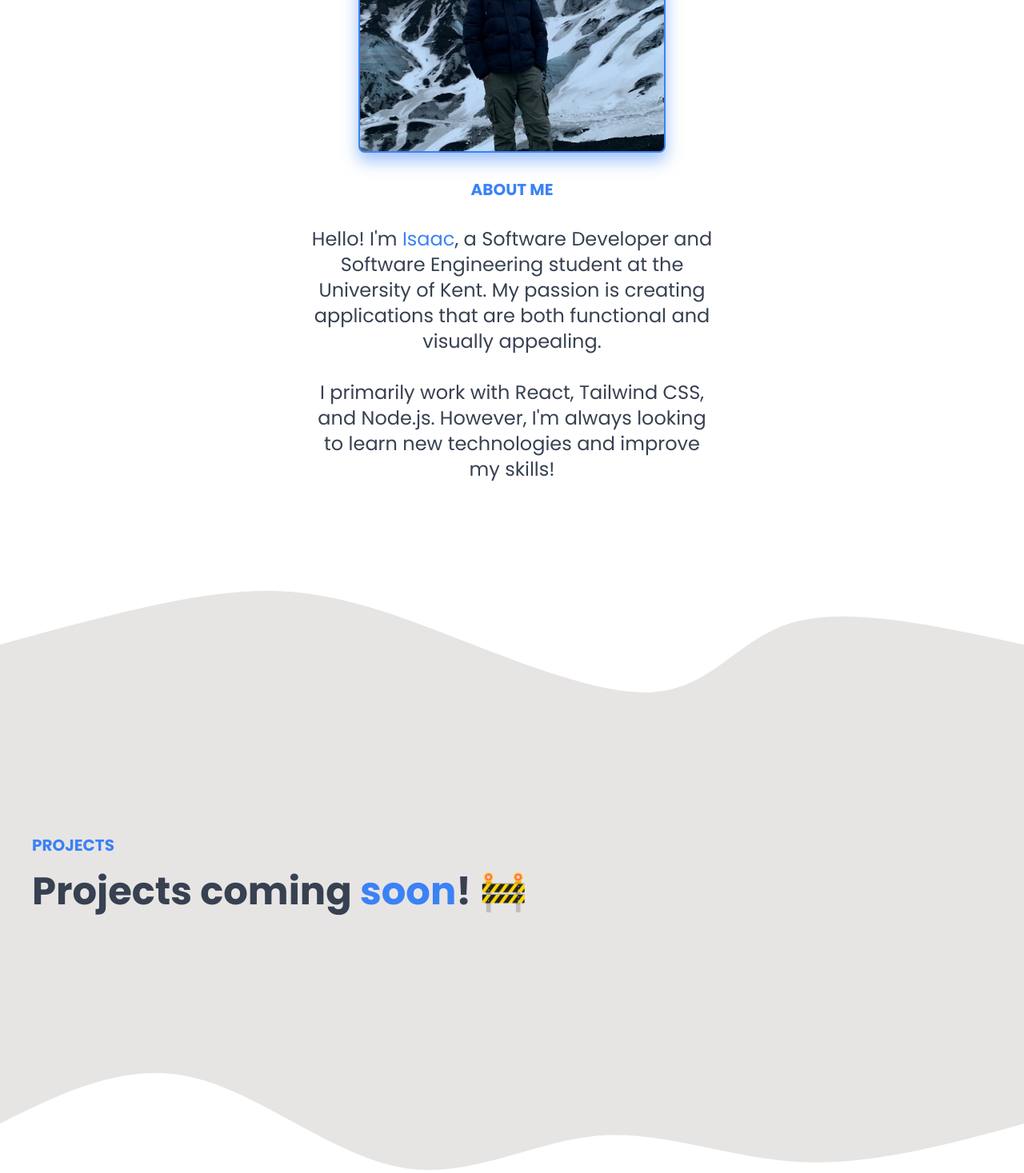
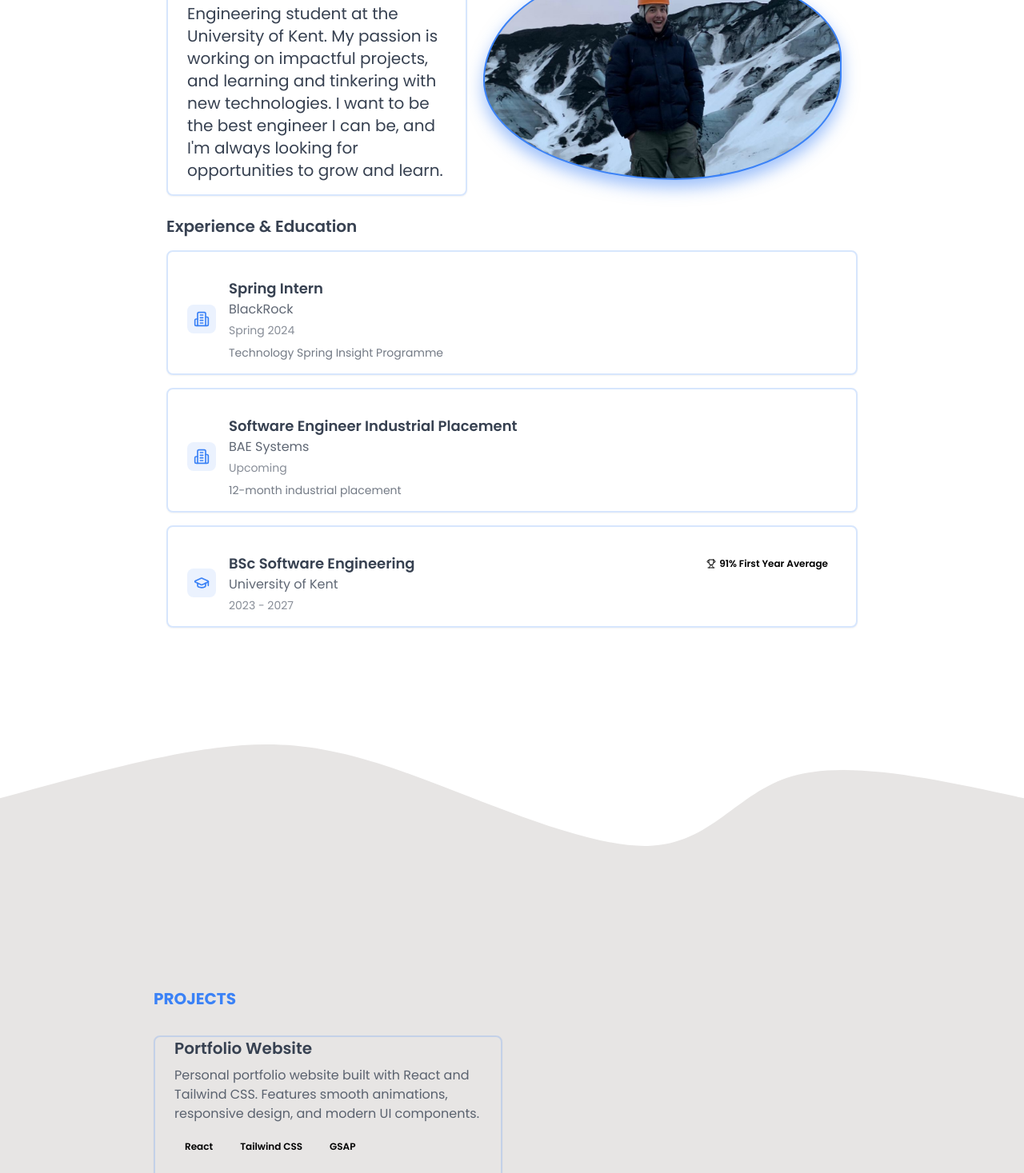
Before and after one commit to Isaac-Miless/portfolio, a React (Create React App) app: page / in a window 1280 px wide. Shown: the part 1330-2797 px from the top of the page at 80% size. Built offline with nearby package versions, Linux system fonts and the light colour scheme.

Commit message:
Change AboutMe (not responsive) and start working on Projects a little
Need to make AboutMe responsive, then carry on with projects

```diff
--- a/package.json
+++ b/package.json
@@ -11,7 +11,9 @@
     "@testing-library/jest-dom": "^5.17.0",
     "@testing-library/react": "^13.4.0",
     "@testing-library/user-event": "^13.5.0",
+    "class-variance-authority": "^0.7.1",
     "gsap": "^3.12.5",
+    "lucide-react": "^0.475.0",
     "react": "^18.3.1",
     "react-dom": "^18.3.1",
     "react-scripts": "5.0.1",
--- a/src/components/about-me/AboutMeText.jsx
+++ b/src/components/about-me/AboutMeText.jsx
@@ -1,23 +1,93 @@
-import React from "react";
-import Header from "../Header";
+import Header from "../Header"
+import { Badge } from "../../components/ui/badge"
+import { Card, CardContent } from "../../components/ui/card"
+import { Building2, GraduationCap, Trophy } from "lucide-react"
+import Iceland from "../../assets/iceland.png"
 
 function AboutMeText() {
+  const experiences = [
+    {
+      title: "Spring Intern",
+      company: "BlackRock",
+      icon: <Building2 className="w-5 h-5 text-primary" />,
+      date: "Spring 2024",
+      type: "work",
+      description: "Technology Spring Insight Programme",
+    },
+    {
+      title: "Software Engineer Industrial Placement",
+      company: "BAE Systems",
+      icon: <Building2 className="w-5 h-5 text-primary" />,
+      date: "Upcoming",
+      type: "work",
+      description: "12-month industrial placement",
+    },
+    {
+      title: "BSc Software Engineering",
+      company: "University of Kent",
+      icon: <GraduationCap className="w-5 h-5 text-primary" />,
+      date: "2023 - 2027",
+      achievement: "91% First Year Average",
+      type: "education",
+    },
+  ]
+
   return (
-    <>
-      <div className="about-me-header mt-8">
+    <div className="w-full px-4">
+      <div className="about-me-header">
         <Header title="ABOUT ME" />
       </div>
-      <div className="about-me-txt mt-8 text-xl lg:text-2xl text-neutral text-center max-w-[70vw] md:min-w-[40vw] lg:max-w-[20vw]">
-        Hello! I'm <span className="text-primary">Isaac</span>, a Software
-        Developer and Software Engineering student at the University of Kent. My
-        passion is creating applications that are both functional and visually
-        appealing.
-        <br />
-        <br />I primarily work with React, Tailwind CSS, and Node.js. However,
-        I'm always looking to learn new technologies and improve my skills!
+
+      <div className="about-me-txt mt-8 space-y-6">
+        <div className="intro-card flex flex-row justify-center">
+          <Card className="border-2 border-primary/20 hover:border-primary/40 transition-all duration-300 w-[50%]">
+            <CardContent className="pt-6">
+              <p className="text-lg lg:text-xl text-neutral translate-y-2">
+                Hello! I'm <span className="text-primary font-semibold">Isaac</span>, a Software
+                Engineering student at the University of Kent. My passion is working on impactful projects, and learning and tinkering with new technologies. I want to be the best engineer I can be, and I'm always looking for opportunities to grow and learn.
+              </p>
+            </CardContent>
+          </Card>
+
+          <div style={{ backgroundImage: `url(${Iceland})` }} className="blob bg-primary border-2 border-primary min-w-[50vw] min-h-[50vw] md:min-w-[35vw] md:min-h-[20vw] bg-cover bg-center m-5 shadow-custom animate-blob transition-all duration-[2000] ease-in-out bg-cover bg-center"></div>
+        </div>
+
+        <div className="space-y-4">
+          <h3 className="text-xl font-semibold text-neutral">Experience & Education</h3>
+          <div className="space-y-4">
+            {experiences.map((exp, index) => (
+              <Card
+              key={index}
+              className="border-2 border-primary/20 hover:border-primary/40 transition-all duration-300 group"
+            >
+              <CardContent className="pt-6">
+                <div className="flex items-center justify-center gap-4">
+                  <div className="p-2 bg-primary/10 rounded-lg group-hover:bg-primary/20 transition-colors shrink-0 justify-center items-center translate-y-2">
+                    {exp.icon}
+                  </div>
+                  <div className="flex-1 min-w-0 translate-y-2">
+                    <div className="flex items-center justify-between flex-wrap gap-2">
+                      <h4 className="text-lg font-semibold text-neutral">{exp.title}</h4>
+                      {exp.achievement && (
+                        <Badge variant="secondary" className="flex items-center gap-1 shrink-0">
+                          <Trophy className="w-3 h-3" />
+                          {exp.achievement}
+                        </Badge>
+                      )}
+                    </div>
+                    <p className="text-neutral/80">{exp.company}</p>
+                    <p className="text-sm text-neutral/60 mt-1">{exp.date}</p>
+                    {exp.description && <p className="text-sm text-neutral/70 mt-2">{exp.description}</p>}
+                  </div>
+                </div>
+              </CardContent>
+            </Card>
+            ))}
+          </div>
+        </div>
       </div>
-    </>
-  );
+    </div>
+  )
 }
 
 export default AboutMeText;
--- /dev/null
+++ b/src/components/ui/badge.jsx
@@ -0,0 +1,25 @@
+import { cva } from "class-variance-authority"
+import { cn } from "../../lib/utils"
+
+const badgeVariants = cva(
+  "inline-flex items-center rounded-full border px-2.5 py-0.5 text-xs font-semibold transition-colors focus:outline-none focus:ring-2 focus:ring-ring focus:ring-offset-2",
+  {
+    variants: {
+      variant: {
+        default: "border-transparent bg-primary text-primary-foreground hover:bg-primary/80",
+        secondary: "border-transparent bg-secondary text-secondary-foreground hover:bg-secondary/80",
+        destructive: "border-transparent bg-destructive text-destructive-foreground hover:bg-destructive/80",
+        outline: "text-foreground",
+      },
+    },
+    defaultVariants: {
+      variant: "default",
+    },
+  },
+)
+
+function Badge({ className, variant, ...props }) {
+  return <div className={cn(badgeVariants({ variant }), className)} {...props} />
+}
+
+export { Badge, badgeVariants }
--- /dev/null
+++ b/src/components/ui/card.jsx
@@ -0,0 +1,34 @@
+import * as React from "react"
+import { cn } from "../../lib/utils"
+
+const Card = React.forwardRef(({ className, ...props }, ref) => (
+  <div ref={ref} className={cn("rounded-lg border bg-card text-card-foreground shadow-sm", className)} {...props} />
+))
+Card.displayName = "Card"
+
+const CardHeader = React.forwardRef(({ className, ...props }, ref) => (
+  <div ref={ref} className={cn("flex flex-col space-y-1.5 p-6", className)} {...props} />
+))
+CardHeader.displayName = "CardHeader"
+
+const CardTitle = React.forwardRef(({ className, ...props }, ref) => (
+  <h3 ref={ref} className={cn("text-2xl font-semibold leading-none tracking-tight", className)} {...props} />
+))
+CardTitle.displayName = "CardTitle"
+
+const CardDescription = React.forwardRef(({ className, ...props }, ref) => (
+  <p ref={ref} className={cn("text-sm text-muted-foreground", className)} {...props} />
+))
+CardDescription.displayName = "CardDescription"
+
+const CardContent = React.forwardRef(({ className, ...props }, ref) => (
+  <div ref={ref} className={cn("p-6 pt-0", className)} {...props} />
+))
+CardContent.displayName = "CardContent"
+
+const CardFooter = React.forwardRef(({ className, ...props }, ref) => (
+  <div ref={ref} className={cn("flex items-center p-6 pt-0", className)} {...props} />
+))
+CardFooter.displayName = "CardFooter"
+
+export { Card, CardHeader, CardTitle, CardDescription, CardContent, CardFooter }
--- /dev/null
+++ b/src/lib/utils.js
@@ -0,0 +1,3 @@
+export function cn(...classes) {
+    return classes.filter(Boolean).join(" ")
+}
--- a/src/sections/AboutMe.jsx
+++ b/src/sections/AboutMe.jsx
@@ -1,53 +1,40 @@
-import React from "react";
-import ImageLayout from "../components/about-me/ImageLayout";
-import AboutMeText from "../components/about-me/AboutMeText";
-import gsap from "gsap";
-import { useGSAP } from "@gsap/react";
-import { ScrollTrigger } from "gsap/all";
-gsap.registerPlugin(ScrollTrigger);
+import AboutMeText from "../components/about-me/AboutMeText"
+import gsap from "gsap"
+import { useGSAP } from "@gsap/react"
+import { ScrollTrigger } from "gsap/all"
+gsap.registerPlugin(ScrollTrigger)
 
 function AboutMe() {
   useGSAP(() => {
-    const aboutMeImg = document.querySelector(".about-me-img");
-    const aboutMeHeader = document.querySelector(".about-me-header");
-    const aboutMeText = document.querySelector(".about-me-txt");
+    const aboutMeHeader = document.querySelector(".about-me-header")
+    const aboutMeCards = document.querySelectorAll(".about-me-txt > *")
 
     const tl = gsap.timeline({
       scrollTrigger: {
-        trigger: aboutMeImg,
+        trigger: aboutMeHeader,
         start: "top bottom",
       },
-    });
-    tl.from(aboutMeImg, {
+    })
+
+    tl.from(aboutMeHeader, {
       opacity: 0,
       duration: 1,
-      x: -100,
+      x: 100,
+    }).from(aboutMeCards, {
+      opacity: 0,
+      duration: 0.5,
+      y: 50,
+      stagger: 0.2,
     })
-      .from(aboutMeHeader, {
-        opacity: 0,
-        duration: 1,
-        x: 100,
-      })
-      .from(aboutMeText, {
-        opacity: 0,
-        duration: 1,
-        y: 100,
-      });
-  }, []);
+  }, [])
 
   return (
-    <div
-      id="about"
-      className="flex flex-col bg-surface justify-center items-center min-h-[90vh] lg:min-h-[70vh]"
-    >
-      <div className="relative mt-5 mb-5 flex flex-col items-center justify-center min-h-screen">
-        <div className="relative flex items-center justify-center">
-          <ImageLayout />
-        </div>
+    <div id="about" className="flex flex-col bg-surface justify-center items-center min-h-[90vh] py-16">
+      <div className="relative flex flex-col items-center justify-center w-full max-w-4xl">
         <AboutMeText />
       </div>
     </div>
-  );
+  )
 }
 
-export default AboutMe;
+export default AboutMe
--- a/src/sections/Projects.jsx
+++ b/src/sections/Projects.jsx
@@ -1,32 +1,48 @@
-import React from "react";
-import Header from "../components/Header";
-import gsap from "gsap";
-import { useGSAP } from "@gsap/react";
-import { ScrollTrigger } from "gsap/all";
-gsap.registerPlugin(ScrollTrigger);
+import Header from "../components/Header"
+import { Card, CardContent, CardFooter } from "../components/ui/card"
+import { Badge } from "../components/ui/badge"
+import { GitCompare, ExternalLink } from "lucide-react"
+import gsap from "gsap"
+import { useGSAP } from "@gsap/react"
+import { ScrollTrigger } from "gsap/all"
+gsap.registerPlugin(ScrollTrigger)
 
 function Projects() {
+  const projects = [
+    {
+      title: "Portfolio Website",
+      description:
+        "Personal portfolio website built with React and Tailwind CSS. Features smooth animations, responsive design, and modern UI components.",
+      techStack: ["React", "Tailwind CSS", "GSAP"],
+      github: "https://github.com/Isaac-Miless/portfolio",
+      live: "https://isaac-miles.vercel.app",
+    },
+    // TODO: need to list my other projects here
+  ]
+
   useGSAP(() => {
-    const projectsHeader = document.querySelector(".projects-header");
-    const projectsText = document.querySelector(".projects-text");
+    const projectsHeader = document.querySelector(".projects-header")
+    const projectCards = document.querySelectorAll(".project-card")
 
     const tl = gsap.timeline({
       scrollTrigger: {
         trigger: projectsHeader,
         start: "top bottom",
       },
-    });
+    })
 
     tl.from(projectsHeader, {
       opacity: 0,
       duration: 1,
       y: 100,
-    }).from(projectsText, {
+    }).from(projectCards, {
       opacity: 0,
-      duration: 1,
-      x: -100,
-    });
-  }, []);
+      duration: 0.5,
+      y: 50,
+      stagger: 0.2,
+      immediateRender: false, // Prevents immediate application of the starting state
+    })
+  }, [])
 
   return (
     <>
@@ -47,15 +63,53 @@ function Projects() {
         ></path>
       </svg>
 
-      <div
-        id="projects"
-        className="flex flex-col p-10 min-h-[20vh] bg-stone-200"
-      >
-        <div className="projects-header">
-          <Header title="PROJECTS" />
-        </div>
-        <div className="projects-text text-3xl md:text-3xl lg:text-5xl py-5 text-neutral font-bold">
-          Projects coming <span className="text-primary">soon</span>! 🚧
+      <div id="projects" className="flex flex-col p-10 min-h-[20vh] bg-stone-200">
+        <div className="max-w-4xl mx-auto w-full">
+          <div className="projects-header mb-8">
+            <Header title="PROJECTS" />
+          </div>
+          <div className="grid grid-cols-1 md:grid-cols-2 gap-6">
+            {projects.map((project, index) => (
+              <Card
+                key={index}
+                className="project-card border-2 border-primary/20 hover:border-primary/40 transition-all duration-300 group"
+              >
+                <CardContent className="p-6">
+                  <h3 className="text-xl font-semibold text-neutral mb-2">{project.title}</h3>
+                  <p className="text-neutral/80 mb-4">{project.description}</p>
+                  <div className="flex flex-wrap gap-2 mb-4">
+                    {project.techStack.map((tech, i) => (
+                      <Badge key={i} variant="secondary" className="text-sm py-1 px-3">
+                        {tech}
+                      </Badge>
+                    ))}
+                  </div>
+                </CardContent>
+                <CardFooter className="px-6 pb-6 pt-0 flex gap-4">
+                  <a
+                    href={project.github}
+                    target="_blank"
+                    rel="noopener noreferrer"
+                    className="flex items-center gap-2 text-neutral hover:text-primary transition-colors"
+                  >
+                    <GitCompare className="w-5 h-5" />
+                    <span>GitHub</span>
+                  </a>
+                  {project.live && (
+                    <a
+                      href={project.live}
+                      target="_blank"
+                      rel="noopener noreferrer"
+                      className="flex items-center gap-2 text-neutral hover:text-primary transition-colors"
+                    >
+                      <ExternalLink className="w-5 h-5" />
+                      <span>Live Demo</span>
+                    </a>
+                  )}
+                </CardFooter>
+              </Card>
+            ))}
+          </div>
         </div>
       </div>
 
@@ -77,7 +131,7 @@ function Projects() {
         ></path>
       </svg>
     </>
-  );
+  )
 }
 
-export default Projects;
+export default Projects
```
Also changed, not shown: 1 other file (tests, documents, lock files or other folders).
